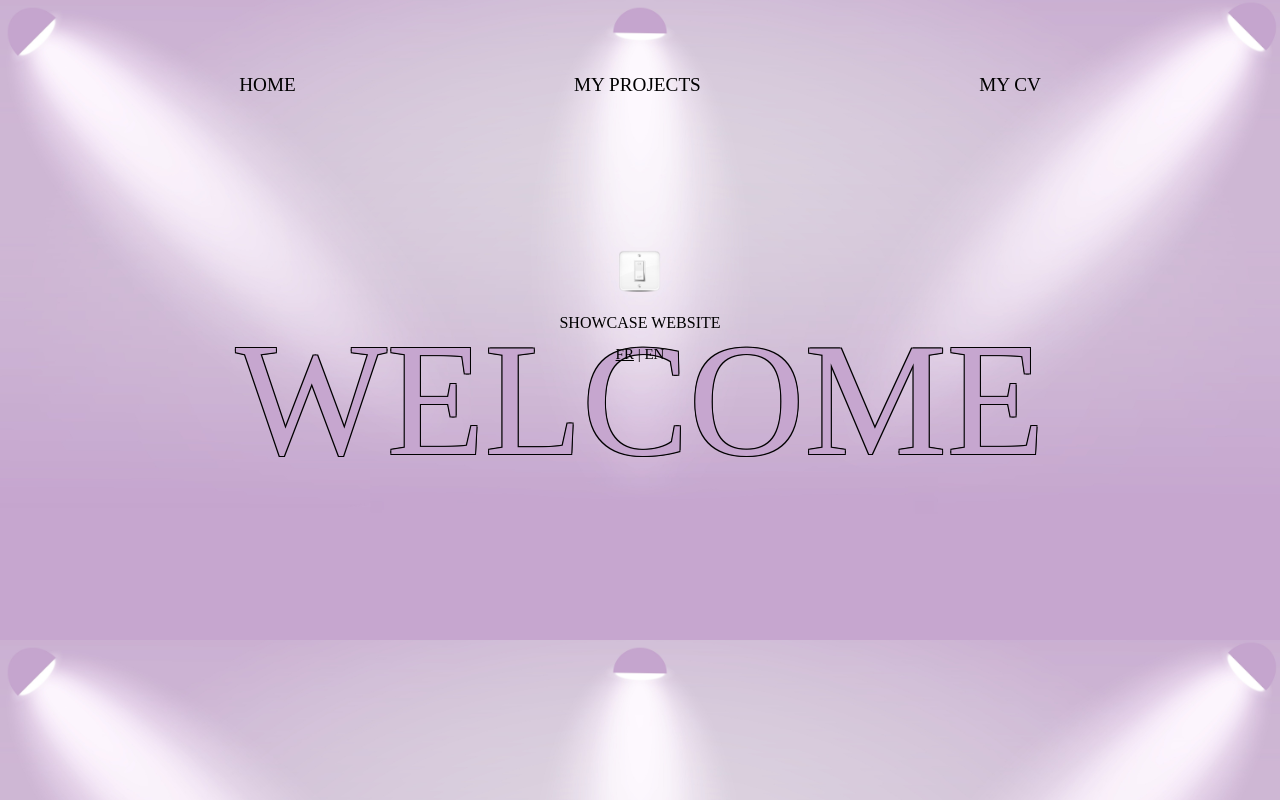
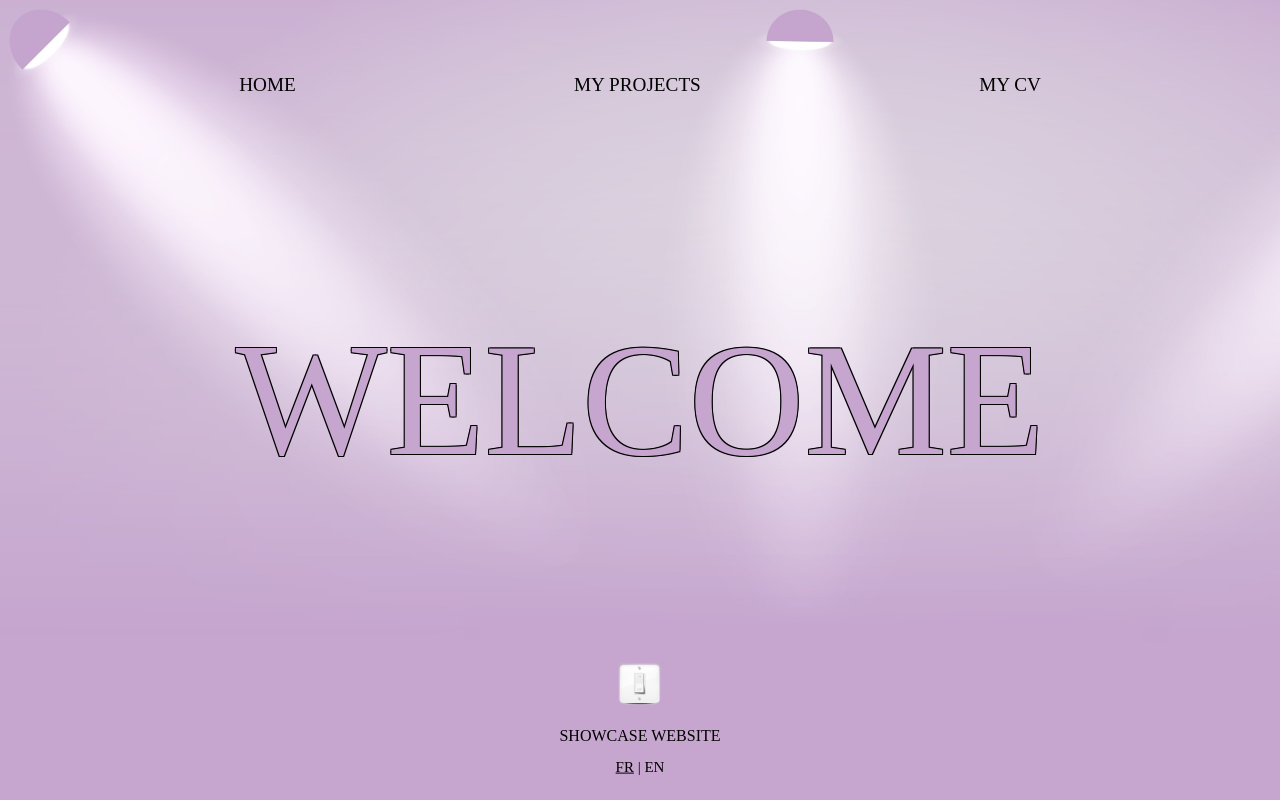
Before and after one commit to LilasHuez/LilasHuez.github.io, a PHP site: page /en/index.html in a window 1280 px wide. Run offline with PHP 8.4, Linux system fonts and the light colour scheme; some web fonts are replaced.

Commit message:
theme-update

```diff
--- a/css/style.css
+++ b/css/style.css
@@ -15,7 +15,7 @@ body {
   background-size: cover;
   /* background-repeat: no-repeat;
   background-position: center center;  */
-  /* min-height: 100vh; */
+  min-height: 100vh;
   background-color: #C6A6CF;
   font-size: 16px;
 }
```
